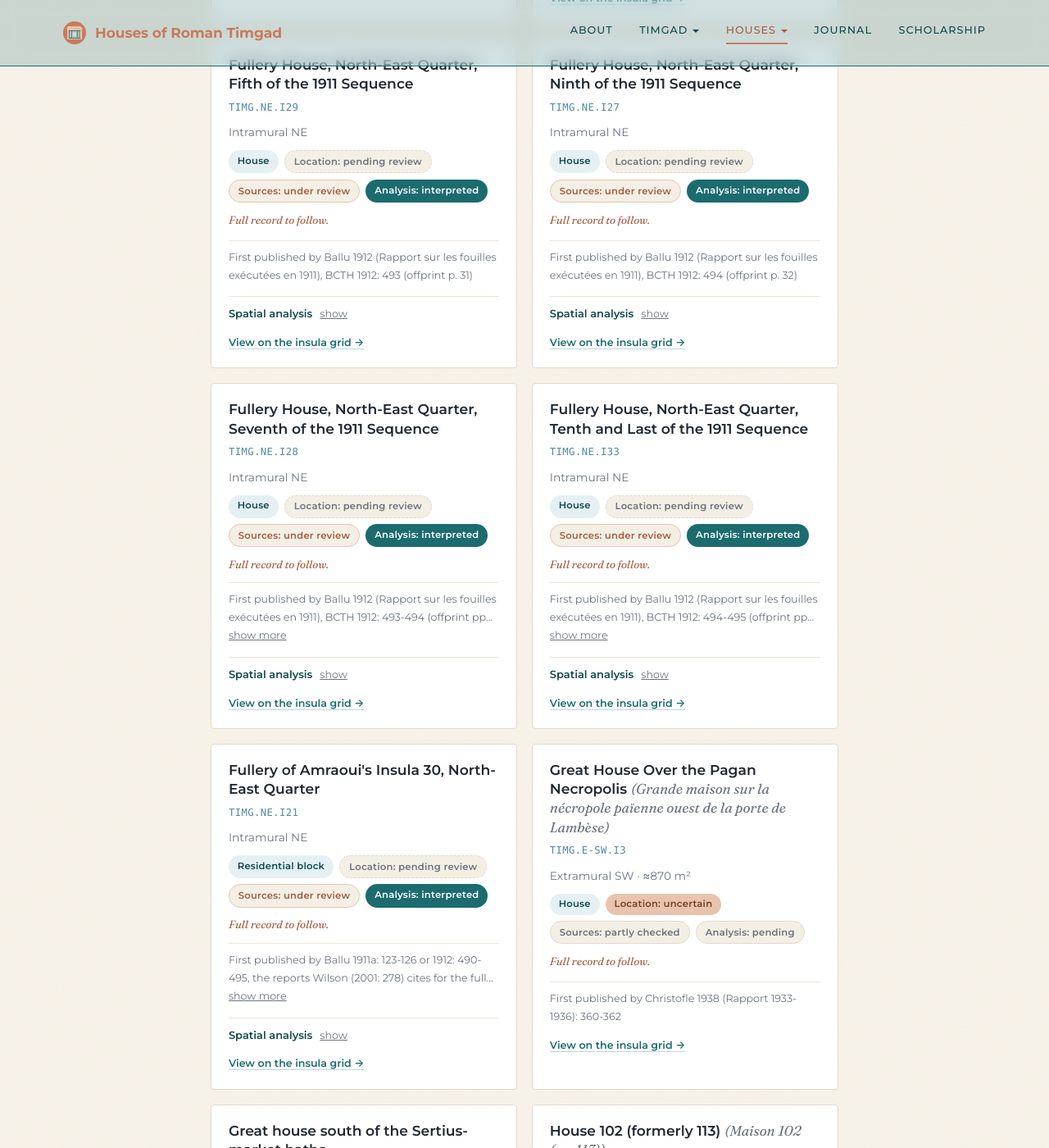
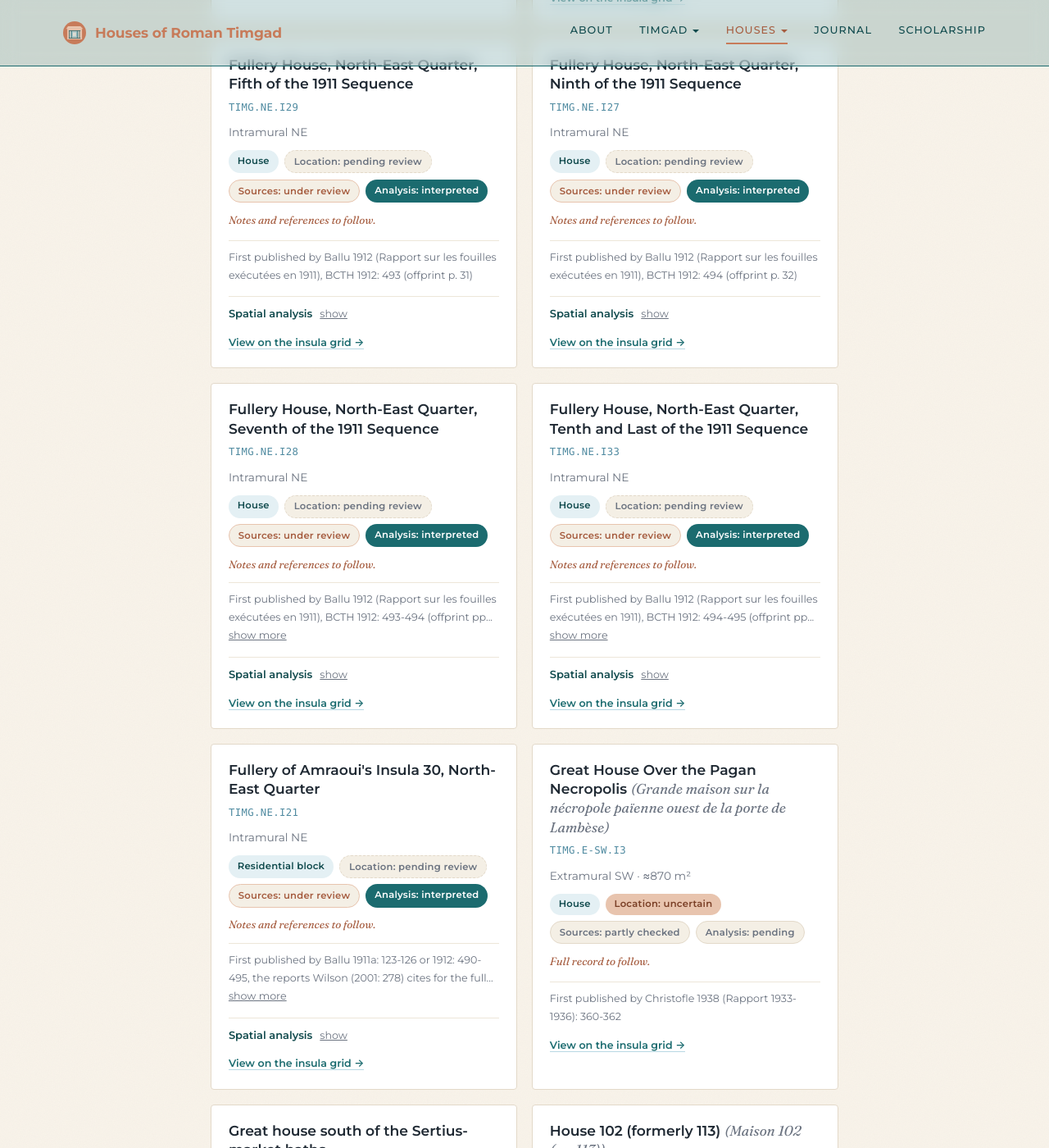
Before and after one commit to kimedher/timgadhouses, a Jekyll site: the page built from houses/catalog.md, in a window 1280 px wide and 1400 px high, scrolled down 10660 px. Shown: the whole window at 82% size. Built offline with Jekyll 4.4.1, drawn with Linux system fonts in a browser that asks for light colours; some of the changed text lies outside the part shown.

Commit message:
Review fixes: grid labels and panel text, catalog intro and legend, accent-insensitive search, retired-row guard, _includes/house-catalog.html
Co-Authored-By: Claude Fable 5.1 <noreply@anthropic.com>
Claude-Session: https://claude.ai/code/session_01SqjVTS8HtU2t41kuoyxbnB

```diff
--- a/_includes/house-catalog.html
+++ b/_includes/house-catalog.html
@@ -12,6 +12,7 @@
   transition: border-color 0.18s;
 }
 .hc-controls select:focus, .hc-controls input[type="search"]:focus { border-color: var(--baby-blue-deep); }
+@media (max-width: 600px) { .hc-controls select, .hc-controls input[type="search"] { font-size: 16px; } }
 .hc-controls input[type="search"] { flex: 1; min-width: 170px; }
 .hc-count { font-size: 0.8rem; color: var(--text-muted); margin: 0 0 1.3rem; }
 .hc-count button {
@@ -132,7 +133,7 @@
 <details class="hc-legend">
   <summary>How to read these cards</summary>
   <ul>
-    <li><strong>Grid ID</strong> (e.g. TIMG.NE.I13): my identifier for each house: TIMG, then the city quadrant (NE/NW/SE/SW inside the walls; E- prefixed quadrants outside them; UNK for houses not yet locatable), then the insula (city block) number.</li>
+    <li><strong>Grid ID</strong> (e.g. TIMG.NE.I13): my identifier for each house: TIMG, then the city quadrant (NE/NW/SE/SW inside the walls; E- prefixed quadrants outside them; UNK for houses not yet locatable), then the insula (city block) number. A house suffix (.H1, .H2) marks a second house recorded in the same block, or a house beneath or beside a public building; UNK houses carry a running number (UNK.H2 and so on) until they can be placed.</li>
     <li><strong>Building type</strong>: the structure's classification from the published record. A house is a single dwelling, whether it fills its city block or shares walls with neighbours; a residential block is a whole block holding several dwellings; elite houses are the large residences with colonnaded courts; mixed-use covers buildings where living and working shared one shell.</li>
     <li><strong>Location badge</strong>: how securely the house can be placed on the city grid: certain, probable, or uncertain. Pending review means I have not yet rated the placement, not that it is doubtful.</li>
     <li><strong>Sources badge</strong>: how much of the record has been checked against the original publications: checked, partly checked, or under review.</li>
@@ -167,9 +168,9 @@
       {% if house.sample %}<span class="hc-badge hc-badge--full">Full record</span>{% endif %}
     </div>
     {% if house.notes != "" %}{% if house.notes.size > 180 %}<details class="hc-expand"><summary><span class="hc-note hc-expand-preview">{{ house.notes | truncate: 180 | escape }}</span> <span class="hc-expand-label"><span class="hc-more-word">show more</span><span class="hc-less">show less</span></span></summary><p class="hc-note">{{ house.notes_html }}</p></details>{% else %}<p class="hc-note">{{ house.notes_html }}</p>{% endif %}{% endif %}
-    {% unless house.sample %}<p class="hc-pending">Full record to follow.</p>{% endunless %}
+    {% unless house.sample %}<p class="hc-pending">{% if house.analysis %}Notes and references to follow.{% else %}Full record to follow.{% endif %}</p>{% endunless %}
     {% if house.first_published_by != "" %}{% assign fp_lead = house.first_published_by | slice: 0, 3 %}{% if fp_lead == "not" %}{% assign fp_text = "First publication " | append: house.first_published_by %}{% else %}{% assign fp_text = "First published by " | append: house.first_published_by %}{% endif %}{% if house.earliest_source and house.earliest_source != "" %}{% assign fp_text = fp_text | append: ". Earliest source consulted: " | append: house.earliest_source %}{% endif %}{% if fp_text.size > 110 %}<details class="hc-expand hc-pub"><summary><span class="hc-expand-preview">{{ fp_text | truncate: 110 | escape }}</span> <span class="hc-expand-label"><span class="hc-more-word">show more</span><span class="hc-less">show less</span></span></summary><p>{{ fp_text | escape }}</p></details>{% else %}<p class="hc-pub">{{ fp_text | escape }}</p>{% endif %}{% endif %}
-    {% if house.analysis %}<details class="hc-expand hc-analysis"><summary>Spatial analysis <span class="hc-expand-label"><span class="hc-more-word">show</span><span class="hc-less">hide</span></span></summary><p class="hc-analysis-stats"><strong>{{ house.analysis.spaces }}</strong> spaces ({{ house.analysis.spaces_note | escape }}) &middot; <strong>{{ house.analysis.entrances }}</strong> street entrance{% if house.analysis.entrances != 1 %}s{% endif %} &middot; depth <strong>{{ house.analysis.depth_max }}</strong>, mean <strong>{{ house.analysis.mean_depth }}</strong> &middot; <strong>{{ house.analysis.rings }}</strong> ring{% if house.analysis.rings != 1 %}s{% endif %} &middot; redrawn {{ house.analysis.date | date: "%B %Y" }}</p><p class="hc-note">{{ house.analysis.summary_html }}</p><div class="hc-figs">{% for f in house.analysis.figures %}<figure><img src="{{ f.src }}" alt="{{ house.name_en | escape }}: {{ f.caption | escape }}" loading="lazy"><figcaption>{{ f.caption | escape }}</figcaption></figure>{% endfor %}</div></details>{% endif %}
+    {% if house.analysis %}<details class="hc-expand hc-analysis"><summary>Spatial analysis <span class="hc-expand-label"><span class="hc-more-word">show</span><span class="hc-less">hide</span></span></summary><p class="hc-analysis-stats"><strong>{{ house.analysis.spaces }}</strong> spaces ({{ house.analysis.spaces_note | escape }}) &middot; <strong>{{ house.analysis.entrances }}</strong> street entrance{% if house.analysis.entrances != 1 %}s{% endif %} &middot; depth <strong>{{ house.analysis.depth_max }}</strong>, mean <strong>{{ house.analysis.mean_depth }}</strong> &middot; <strong>{{ house.analysis.rings }}</strong> ring{% if house.analysis.rings != 1 %}s{% endif %} &middot; redrawn {{ house.analysis.date | date: "%B %Y" }}</p><p class="hc-note">{{ house.analysis.summary_html }}</p><div class="hc-figs">{% for f in house.analysis.figures %}<figure><a href="{{ f.src }}" target="_blank" rel="noopener"><img src="{{ f.src }}" alt="{{ house.name_en | escape }}: {{ f.caption | escape }}" loading="lazy"></a><figcaption>{{ f.caption | escape }}</figcaption></figure>{% endfor %}</div></details>{% endif %}
     <p class="hc-gridlink"><a href="/grid/viewer.html#{{ house.grid_id | escape }}">View on the insula grid &rarr;</a></p>
   </article>
   {% endfor %}
```
Also changed, not shown: other parts of _includes/house-catalog.html (+3 -2 lines).
